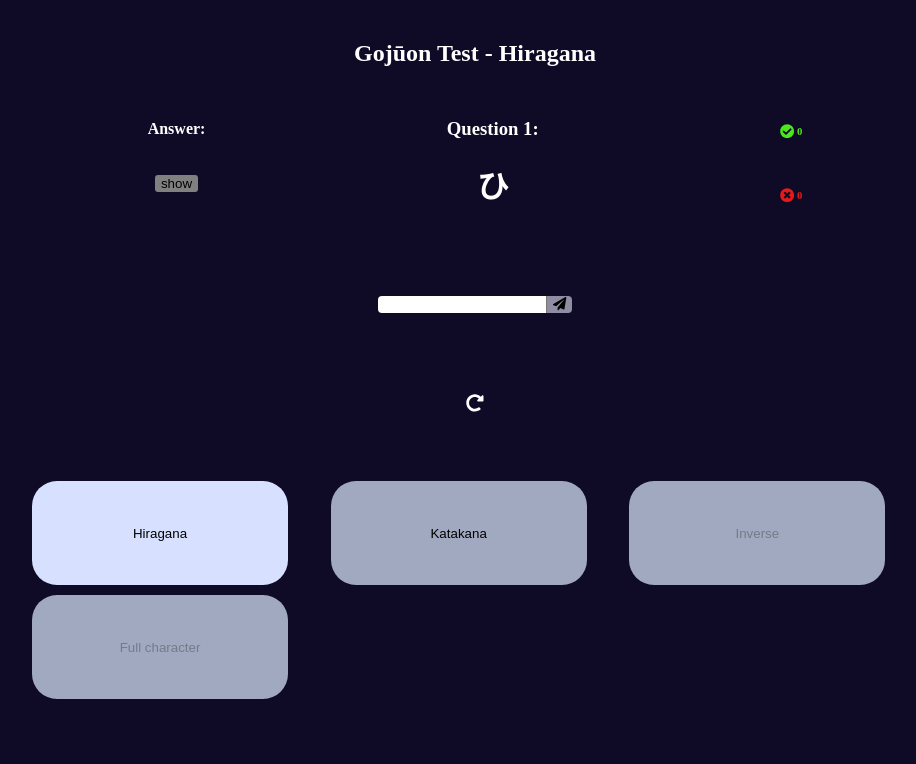
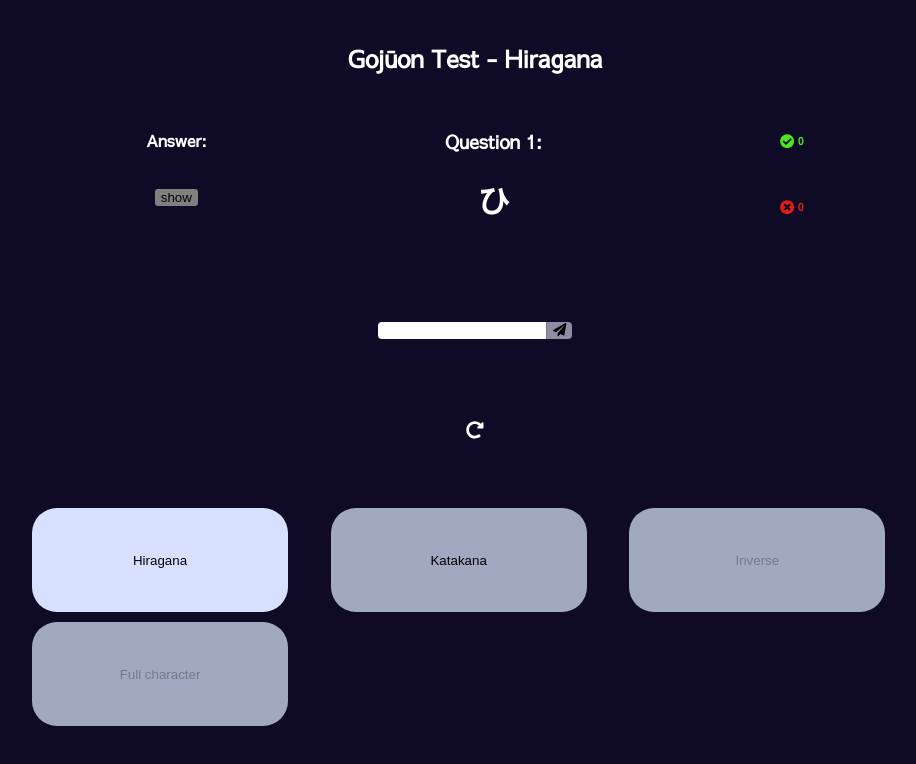
Before and after one commit to jimmalma/gojuonTest, a React (Create React App) app: page / in a window 1280 px wide. Shown: the top 764 px of the page, without its empty margins (165-1081 px from the left). Built offline with nearby package versions, Linux system fonts and the light colour scheme.

Commit message:
modify font family

```diff
--- a/src/App.css
+++ b/src/App.css
@@ -1,3 +1,5 @@
+@import url("https://fonts.googleapis.com/css2?family=Sawarabi+Gothic&display=swap");
+
 body {
   margin: 0;
   padding: 0;
@@ -6,6 +8,7 @@
   background-color: #0f0a25;
   color: white;
   font-size: 1rem;
+  font-family: "Sawarabi Gothic", sans-serif;
 }
 
 .App {
--- a/src/App.js
+++ b/src/App.js
@@ -38,12 +38,6 @@
 
   const resetQuestion = (e) => {
     e.preventDefault();
-    setQList(genRandomNoList());
-    setQNo(0);
-    setIsSpin(true);
-    setTimeout(() => {
-      setIsSpin(false);
-    }, 2000);
     window.location.reload();
   };
 
```
